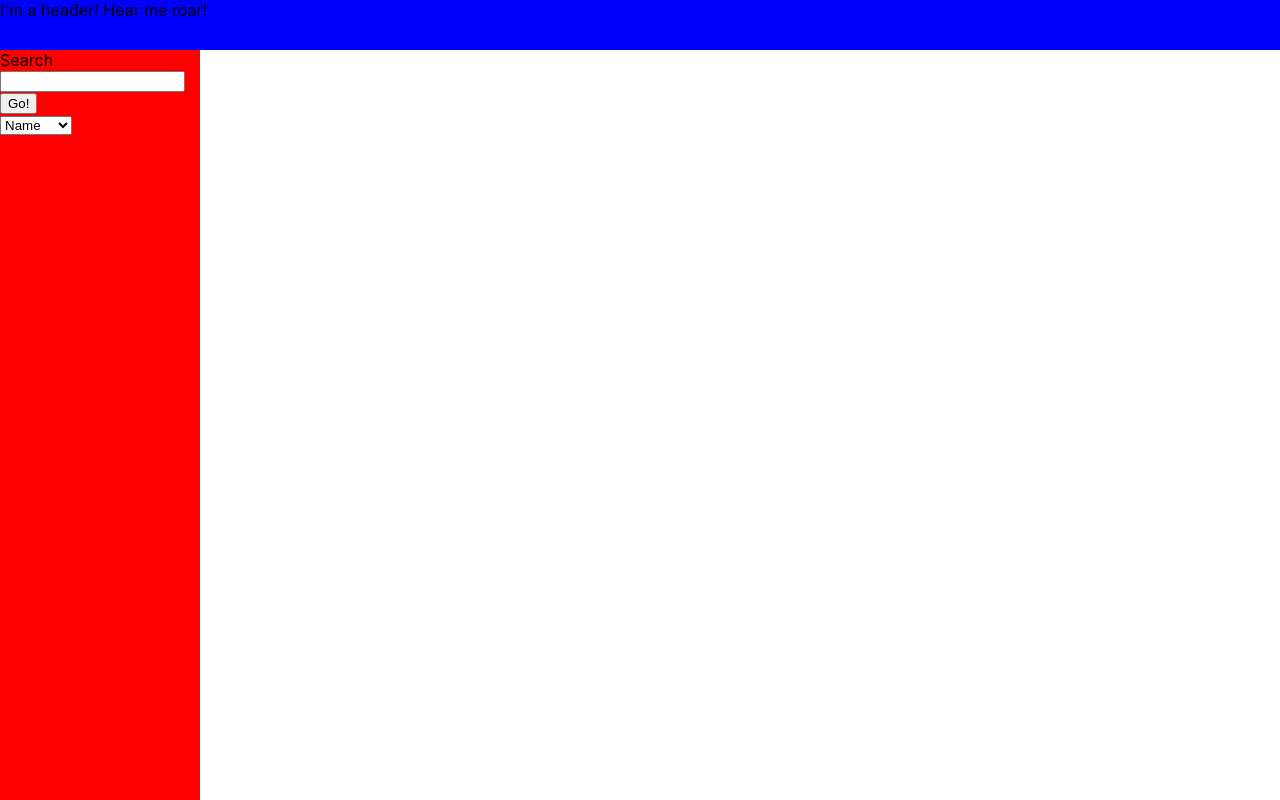
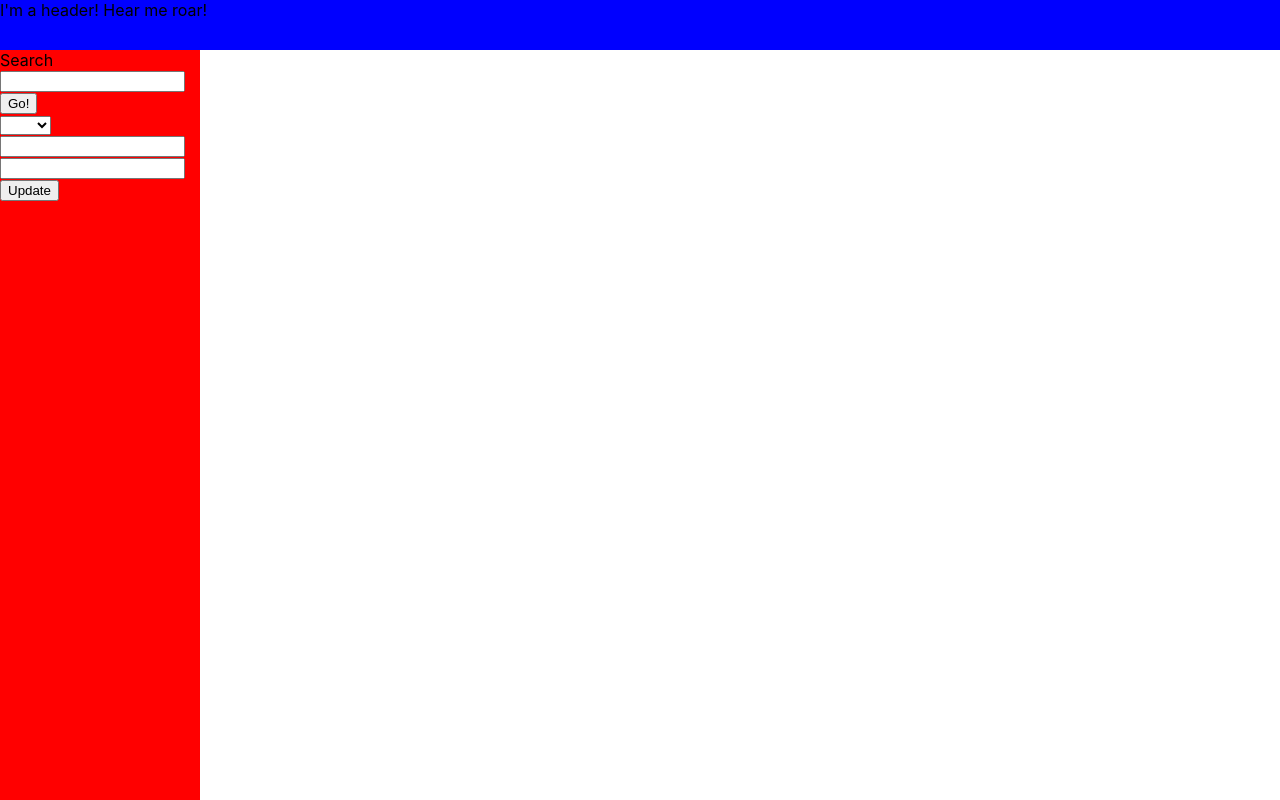
Before and after one commit to warrioryoko/lab-03-pokedex, a React (Create React App) app: page / in a window 1280 px wide. Built offline with nearby package versions, Linux system fonts and the light colour scheme.

Commit message:
I don't know what's wrong with the search

```diff
--- a/src/App.js
+++ b/src/App.js
@@ -10,16 +10,18 @@ export default class App extends Component {
         search: '',
         isLoading: false,
         pokeState: [],
-        filter: ''
     }
 
     handleClick = async () => {
+
         const data = await request.get(`https://alchemy-pokedex.herokuapp.com/api/pokedex?perPage=1000&pokemon=${this.state.search}`);
 
         this.setState({
             pokeState: data.body.results,
             isLoading: false,
         })
+
+        console.log(data);
     }
 
     doTheSearch = (e) => {
@@ -27,9 +29,11 @@ export default class App extends Component {
     }
 
     filterPokemon = (e) => {
-        const filterSelection = e.target.value;
-
-        this.setState({ filter: filterSelection })
+        const pokeName = e.target.nameField.value,
+            pokeType = e.target.typeField.value,
+            pokeAttack = e.target.attackField.value,
+            pokeDefense = e.target.defenseField.value;
+        this.setState({ search: `${pokeName ? '&pokemon' + pokeName : ''}${pokeType ? '&type=' + pokeType : ''}${pokeAttack ? '&attack=' + pokeAttack : ''}${pokeDefense ? '$defense' + pokeDefense : ''}` })
     }
 
     render() {
@@ -37,8 +41,8 @@ export default class App extends Component {
         return (
             <div>
                 <Header></Header>
-                <UserInput handleClick={this.handleClick} doTheSearch={this.doTheSearch}></UserInput>
-                <DisplayResults pokeState={this.state.pokeState} isLoading={this.state.isLoading} filterPokemon={this.filterPokemon} filter={this.state.filter}></DisplayResults>
+                <UserInput handleClick={this.handleClick} filterPokemon={this.filterPokemon}></UserInput>
+                <DisplayResults pokeState={this.state.pokeState} isLoading={this.state.isLoading}></DisplayResults>
             </div>
         )
     }
--- a/src/UserInput.js
+++ b/src/UserInput.js
@@ -4,18 +4,16 @@ export default class UserInput extends Component {
     render() {
         return (
             <aside className="sidebar">
-                <label>Search<input type="text" onChange={this.props.doTheSearch} /></label>
+                <label>Search<input type="text" name="nameField" /></label>
                 <button onClick={this.props.handleClick}>Go!</button>
                 <br />
-                <select onChange={this.props.filterPokemon}>
-                    <option value="Name" defaultValue>Name</option>
-                    <option value="Type">Type</option>
-                    <option value="Attack">Attack</option>
-                    <option value="Defense">Defense</option>
-                    {
-
-                    }
+                <select>
+                    <option value="" defaultValue></option>
+                    <option name="typeField" value="Type">Type</option>
                 </select>
+                <input name="attackField" type="number" min="1"></input>
+                <input name="defenseField" type="number" min="1"></input>
+                <button name="update" onSubmit={this.props.filterPokemon}>Update</button>
             </aside>
         )
     }
```
